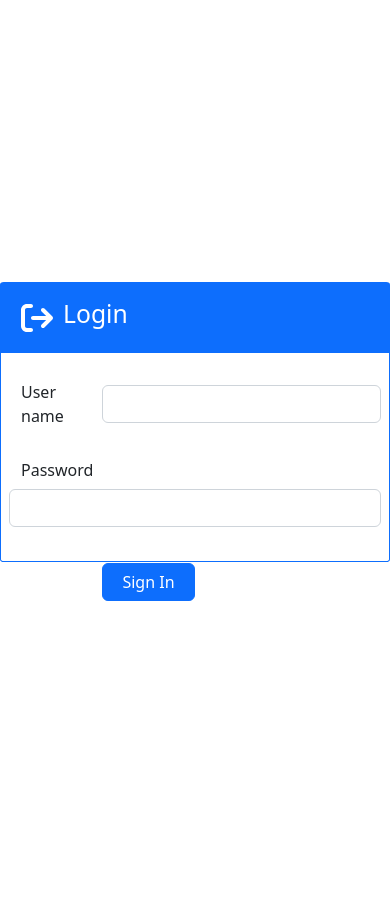
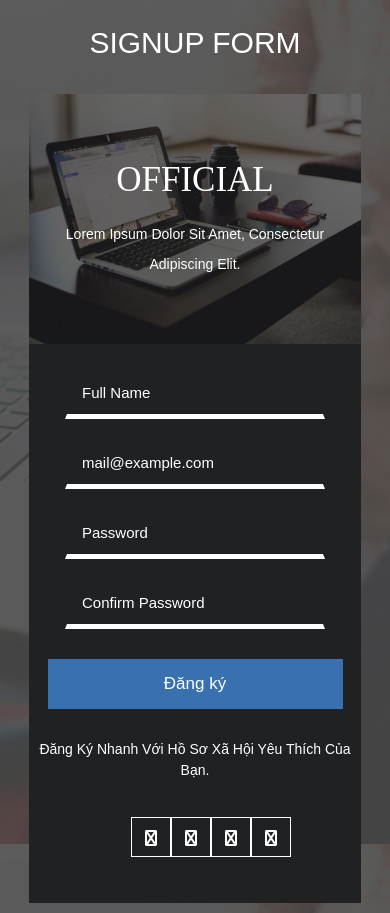
Before and after one commit to levando20194017/vivaFlower-website, a React (Create React App) app in the folder Frontend/: page /login in a window 390 px wide. Before the commit the page ends 844 px from the top, so only its background shows below. Built offline with nearby package versions, Linux system fonts and the light colour scheme.

Commit message:
login form

```diff
--- a/Frontend/src/components/Login/index.tsx
+++ b/Frontend/src/components/Login/index.tsx
@@ -1,6 +1,6 @@
 import React, { useState } from "react";
 // import FontAwesomeIcon from ''
-import "./styles.css";
+import "./styles.scss";
 import { FontAwesomeIcon } from "@fortawesome/react-fontawesome";
 import { faArrowRightFromBracket } from "@fortawesome/free-solid-svg-icons";
 import { useNavigate } from "react-router-dom";
@@ -40,68 +40,44 @@ export const LoginForm = ({ title, btnLabel }: Props) => {
 
   return (
     <>
-      {isLoading ? (
-        <Spinner animation="border" variant="primary" />
-      ) : (
-        <div className="login-form-container border border-primary">
-          <div className="login-form-header bg-primary">
-            <FontAwesomeIcon icon={faArrowRightFromBracket} size="2x" />
-            <h2>{title}</h2>
-          </div>
-          <div className="login-form-control">
-            <div className="d-flex flex-column justify-content-center">
-              <div className="row mb-3 d-flex align-items-center">
-                <label htmlFor="txtUsername" className="col-3 col-form-label">
-                  User name
-                </label>
-                <div className="col-9 p-0">
-                  <input
-                    type="text"
-                    className="form-control"
-                    name="txtUsername"
-                    id="txtUsername"
-                    value={name}
-                    onChange={(e) => setName(e.target.value)}
-                  />
-                </div>
-              </div>
-              <div className="row mb-3 d-flex align-items-center">
-                <label
-                  htmlFor="txtPassword"
-                  className="col-md-3 col-form-label"
-                >
-                  Password
-                </label>
-                <div className="col-md-9 p-0">
-                  <input
-                    type="password"
-                    className="form-control"
-                    name="txtPassword"
-                    id="txtPassword"
-                    value={password}
-                    onChange={(e) => setPassword(e.target.value)}
-                  />
-                </div>
-              </div>
+      <h1 className="w3ls">Signup Form</h1>
+      <div className="content-w3ls">
+        <div className="content-agile1">
+          <h2 className="agileits1">Official</h2>
+          <p className="agileits2">Lorem ipsum dolor sit amet, consectetur adipiscing elit.</p>
+        </div>
+        <div className="content-agile2">
+          <form action="#" method="post">
+            <div>
+              <input type="text" id="firstname" name="firstname" placeholder="Full Name" title="Please enter your Full Name" />
             </div>
-            <div className="row d-flex align-items-center footer">
-              {isError ? (
-                <small className="error">
-                  Username or password is incorrect
-                </small>
-              ) : null}
+            <div>
+              <input type="email" id="email" name="email" placeholder="mail@example.com"
+                title="Please enter a valid email" />
+            </div>
 
-              <button
-                type="button"
-                className="btn btn-primary col-3 offset-3"
-                onClick={handleSubmit}
-              >
-                {btnLabel}
-              </button>
+            <div >
+              <input type="password" className="lock" name="password" placeholder="Password" id="password1"
+              />
             </div>
-          </div>
+
+            <div>
+              <input type="password" className="lock" name="confirm-password" placeholder="Confirm Password"
+                id="password2" />
+            </div>
+
+            <input type="submit" className="register" value="Đăng ký" />
+          </form>
+          <p className="wthree w3l">Đăng ký nhanh với hồ sơ xã hội yêu thích của bạn.</p>
+          <ul className="social-agileinfo wthree2">
+            <li><a href="#"><i className="fa fa-facebook"></i></a></li>
+            <li><a href="#"><i className="fa fa-youtube"></i></a></li>
+            <li><a href="#"><i className="fa fa-twitter"></i></a></li>
+            <li><a href="#"><i className="fa fa-google-plus"></i></a></li>
+          </ul>
         </div>
-      )}
+        <div className="clear"></div>
+      </div>
     </>
   );
 };
--- a/Frontend/src/components/Login/styles.css
+++ /dev/null
@@ -1,33 +0,0 @@
-.login-form-container {
-  width: 500px;
-  height: 280px;
-  background-color: white;
-  border-radius: 1% 1% 1% 1%;
-}
-
-.login-form-header {
-  height: 25%;
-  color: white;
-  display: flex;
-  align-items: center;
-  padding: 0px 20px;
-  gap: 10px;
-}
-
-.login-form-control {
-  height: 75%;
-  padding: 20px;
-}
-
-.footer {
-  position: relative;
-  padding-top: 20px;
-}
-
-.error {
-  position: absolute;
-  top: -8px;
-  left: 110px;
-  color: red;
-  font-weight: 500;
-}
--- /dev/null
+++ b/Frontend/src/components/Login/styles.scss
@@ -0,0 +1,573 @@
+article,
+
+
+table {
+  border-collapse: collapse;
+  border-spacing: 0;
+}
+
+/* start editing from here */
+a {
+  text-decoration: none;
+}
+
+.txt-rt {
+  text-align: right;
+}
+
+/* text align right */
+.txt-lt {
+  text-align: left;
+}
+
+/* text align left */
+.txt-center {
+  text-align: center;
+  /*-- W3Layouts --*/
+}
+
+/* text align center */
+.float-rt {
+  float: right;
+}
+
+/* float right */
+.float-lt {
+  float: left;
+}
+
+/* float left */
+.clear {
+  clear: both;
+}
+
+/* clear float */
+.pos-relative {
+  position: relative;
+}
+
+/* Position Relative */
+.pos-absolute {
+  position: absolute;
+}
+
+/* Position Absolute */
+.vertical-base {
+  vertical-align: baseline;
+}
+
+/* vertical align baseline */
+.vertical-top {
+  vertical-align: top;
+}
+
+/* vertical align top */
+nav.vertical ul li {
+  display: block;
+}
+
+/* vertical menu */
+nav.horizontal ul li {
+  display: inline-block;
+}
+
+/* horizontal menu */
+img {
+  max-width: 100%;
+}
+
+/*--- end reset code ---*/
+
+body {
+  background: url(../../assets/images/banner.jpg) no-repeat;
+  background-attachment: fixed;
+  background-position: center;
+  background-size: cover;
+  -webkit-background-size: cover;
+  -moz-background-size: cover;
+  -o-background-size: cover;
+  font-family: 'Raleway', sans-serif;
+  font-weight: 300;
+}
+
+h1.w3ls {
+  font-size: 50px;
+  color: #fff;
+  padding: 40px 0;
+  text-align: center;
+  /*-- w3layouts --*/
+  text-transform: uppercase;
+}
+
+.content-w3ls {
+  background-color: #202123;
+  width: 70%;
+  margin: 0 auto 50px;
+  padding: 0;
+}
+
+.content-w3ls .content-agile1 {
+  width: 50%;
+  float: left;
+  background: url(../../assets/images/content.jpg) no-repeat;
+  background-position: center;
+  background-size: cover;
+  -webkit-background-size: cover;
+  -moz-background-size: cover;
+  -o-background-size: cover;
+  -ms-background-size: cover;
+  height: 555px;
+}
+
+h2.agileits1 {
+  font-size: 40px;
+  font-weight: normal;
+  color: #fff;
+  text-align: Center;
+  padding: 200px 0 15px;
+  text-transform: uppercase;
+  font-family: 'Monoton', cursive;
+}
+
+p.agileits2 {
+  font-size: 15px;
+  font-weight: normal;
+  color: #fff;
+  text-align: center;
+  text-transform: capitalize;
+}
+
+.content-w3ls .content-agile2 {
+  width: 50%;
+  float: left;
+  padding: 25px 0 0;
+}
+
+input#firstname,
+input#email,
+input#password1,
+input#password2 {
+  width: 300px;
+  height: 50px;
+  padding: 0 15px;
+  color: #fff;
+  font-size: 17px;
+  font-weight: 200;
+  background-color: transparent;
+  /*-- w3layouts --*/
+  border-bottom: 5px solid #fff;
+  border-top-color: transparent;
+  border-left-color: transparent;
+  border-right-color: transparent;
+  font-family: 'Raleway', sans-serif;
+  margin: 0 auto 20px;
+  display: block;
+  outline: none;
+}
+
+input#firstname:focus,
+input#email:focus,
+input#password1:focus,
+input#password2:focus,
+input#firstname:hover,
+input#email:hover,
+input#password1:hover,
+input#password2:hover {
+  color: #fff;
+  border-bottom: 5px solid #3970b0;
+}
+
+input::-webkit-input-placeholder {
+  color: #fff !important;
+}
+
+input:-moz-placeholder {
+  /* Firefox 18- */
+  color: #fff !important;
+}
+
+input::-moz-placeholder {
+  /* Firefox 19+ */
+  color: #fff !important;
+}
+
+input:-ms-input-placeholder {
+  color: #fff !important;
+}
+
+input:hover::-webkit-input-placeholder {
+  color: #3970b0 !important;
+}
+
+input:hover:-moz-placeholder {
+  /* Firefox 18- */
+  color: #3970b0 !important;
+}
+
+input:hover::-moz-placeholder {
+  /* Firefox 19+ */
+  color: #3970b0 !important;
+}
+
+input:hover:-ms-input-placeholder {
+  color: #3970b0 !important;
+}
+
+input.register {
+  width: 335px;
+  margin: 30px auto;
+  display: block;
+  height: 50px;
+  text-align: center;
+  font-size: 17px;
+  font-weight: normal;
+  color: #fff;
+  background-color: #3970b0;
+  border-color: transparent;
+  font-family: 'Raleway', sans-serif;
+  /*-- w3ls --*/
+  transition: all 0.5s ease-in-out;
+  -webkit-transition: all 0.5s ease-in-out;
+  -moz-transition: all 0.5s ease-in-out;
+  -o-transition: all 0.5s ease-in-out;
+  -ms-transition: all 0.5s ease-in-out;
+  cursor: pointer;
+}
+
+input.register:hover {
+  color: #fff;
+  background-color: #3970b0;
+}
+
+p.wthree {
+  font-size: 16px;
+  font-weight: normal;
+  color: #fff;
+  text-align: center;
+  text-transform: capitalize;
+  padding-bottom: 20px;
+}
+
+ul.social-agileinfo {
+  text-align: center;
+}
+
+ul.social-agileinfo li {
+  display: inline-block;
+  margin: 0;
+}
+
+ul.social-agileinfo li a i.fa {
+  width: 40px;
+  height: 40px;
+  border: 1px solid #fff;
+  text-align: center;
+  line-height: 40px;
+  color: #fff;
+}
+
+ul.social-agileinfo li a i.fa.fa-facebook:hover {
+  background-color: #3b5998;
+  color: #fff;
+  border-color: #3b5998;
+}
+
+ul.social-agileinfo li a i.fa.fa-twitter:hover {
+  background-color: #1da1f2;
+  color: #fff;
+  border-color: #1da1f2;
+}
+
+ul.social-agileinfo li a i.fa.fa-youtube:hover {
+  background-color: #cd201f;
+  color: #fff;
+  border-color: #cd201f;
+}
+
+ul.social-agileinfo li a i.fa.fa-google-plus:hover {
+  /*-- w3ls --*/
+  background-color: #dd4b39;
+  color: #fff;
+  border-color: #dd4b39;
+}
+
+ul.social-agileinfo li a i.fa:hover {
+  -webkit-animation: spin 2s linear infinite;
+  animation: spin 2s linear infinite;
+  -moz-animation: spin 2s linear infinite;
+  -o-animation: spin 2s linear infinite;
+  -ms-animation: spin 2s linear infinite;
+}
+
+@-webkit-keyframes spin {
+  0% {
+    -webkit-transform: rotate(0deg);
+  }
+
+  100% {
+    -webkit-transform: rotate(360deg);
+  }
+}
+
+@keyframes spin {
+  0% {
+    transform: rotate(0deg);
+  }
+
+  100% {
+    transform: rotate(360deg);
+  }
+}
+
+p.copyright {
+  font-size: 16px;
+  text-align: center;
+  color: #dadada;
+  line-height: 30px;
+  padding: 20px 10px;
+}
+
+p.copyright a {
+  color: #f15f22;
+}
+
+p.copyright a:hover {
+  color: #36b051;
+}
+
+/*-- responsive design --*/
+@media (max-width:1600px) {
+  h2.agileits1 {
+    padding: 225px 0 15px;
+  }
+}
+
+@media (max-width: 1366px) {
+  h2.agileits1 {
+    padding: 235px 0 15px;
+  }
+}
+
+@media (max-width: 1080px) {
+
+  /*-- agileits --*/
+  h1.w3ls {
+    font-size: 40px;
+  }
+
+  .content-w3ls {
+    width: 80%;
+    margin: 0 auto 40px;
+  }
+
+  p.agileits2 {
+    font-size: 14px;
+  }
+
+  p.copyright {
+    font-size: 14px;
+  }
+
+  p.wthree {
+    font-size: 14px;
+  }
+
+  input#firstname,
+  input#email,
+  input#password1,
+  input#password2 {
+    font-size: 15px;
+  }
+}
+
+@media (max-width: 1024px) {
+  h1.w3ls {
+    padding: 30px 0;
+    font-size: 35px;
+  }
+}
+
+@media (max-width: 991px) {
+  h2.agileits1 {
+    padding: 230px 0 15px;
+  }
+
+  .content-w3ls {
+    width: 90%;
+  }
+}
+
+@media (max-width: 800px) {
+
+  input#firstname,
+  input#email,
+  input#password1,
+  input#password2 {
+    width: 260px;
+  }
+
+  input.register {
+    width: 295px;
+  }
+
+  p.agileits2 {
+    font-size: 14px;
+    line-height: 30px;
+    padding: 0 10px;
+  }
+
+  /*-- agileits --*/
+}
+
+@media (max-width: 768px) {
+  h2.agileits1 {
+    padding: 210px 0 15px;
+  }
+}
+
+@media (max-width: 736px) {
+  .content-w3ls .content-agile1 {
+    width: 100%;
+    height: 250px;
+  }
+
+  h2.agileits1 {
+    padding: 75px 0 15px;
+  }
+
+  .content-w3ls .content-agile2 {
+    width: 100%;
+    padding: 25px 0 30px;
+  }
+
+  .content-w3ls {
+    width: 65%;
+  }
+}
+
+@media (max-width: 600px) {
+  h2.agileits1 {
+    padding: 65px 0 10px;
+  }
+}
+
+@media (max-width: 568px) {
+  .content-w3ls {
+    width: 70%;
+  }
+}
+
+@media (max-width: 480px) {
+  h2.agileits1 {
+    font-size: 35px;
+  }
+}
+
+@media (max-width: 414px) {
+  h1.w3ls {
+    padding: 25px 0;
+    font-size: 30px;
+  }
+
+  .content-w3ls {
+    /*-- agileinfo --*/
+    width: 85%;
+    margin: 0 auto 10px;
+  }
+}
+
+@media (max-width: 384px) {
+
+  input#firstname,
+  input#email,
+  input#password1,
+  input#password2 {
+    width: 230px;
+    height: 40px;
+  }
+
+  input.register {
+    width: 260px;
+    height: 45px;
+  }
+
+  p.wthree {
+    font-size: 14px;
+    padding: 0 15px 20px;
+    line-height: 30px;
+  }
+}
+
+@media (max-width: 375px) {
+  h1.w3ls {
+    padding: 25px 0;
+    font-size: 27px;
+  }
+
+  h2.agileits1 {
+    font-size: 25px;
+    padding: 43px 0 10px;
+  }
+
+  .content-w3ls .content-agile1 {
+    width: 100%;
+    height: 200px;
+  }
+}
+
+@media (max-width: 320px) {
+  h1.w3ls {
+    padding: 25px 0;
+    font-size: 24px;
+  }
+
+  .content-w3ls .content-agile1 {
+    width: 100%;
+    height: 180px;
+  }
+
+  h2.agileits1 {
+    font-size: 22px;
+    padding: 37px 0 10px;
+  }
+
+  /*-- agileinfo --*/
+  p.agileits2 {
+    font-size: 13px;
+  }
+
+  input#firstname,
+  input#email,
+  input#password1,
+  input#password2 {
+    width: 195px;
+    height: 40px;
+    font-size: 14px;
+  }
+
+  .content-w3ls {
+    width: 90%;
+    margin: 0 auto;
+  }
+
+  input.register {
+    width: 230px;
+    height: 40px;
+    font-size: 15px;
+  }
+
+  p.wthree {
+    font-size: 13px;
+    padding: 0 15px 15px;
+  }
+
+  p.copyright {
+    font-size: 13px;
+  }
+}
+
+
+
+
+
+/*-- /responsive design --*/
--- a/Frontend/src/screens/Login/index.tsx
+++ b/Frontend/src/screens/Login/index.tsx
@@ -3,7 +3,7 @@ import './style.css'
 
 const LoginPage = () => {
   return (
-    <div className="login-page-container">
+    <div>
       <LoginForm title="Login" btnLabel="Sign In" />
     </div>
   );
```
Also changed, not shown: Frontend/src/assets/images/banner.jpg (added), Frontend/src/assets/images/content.jpg (added).
